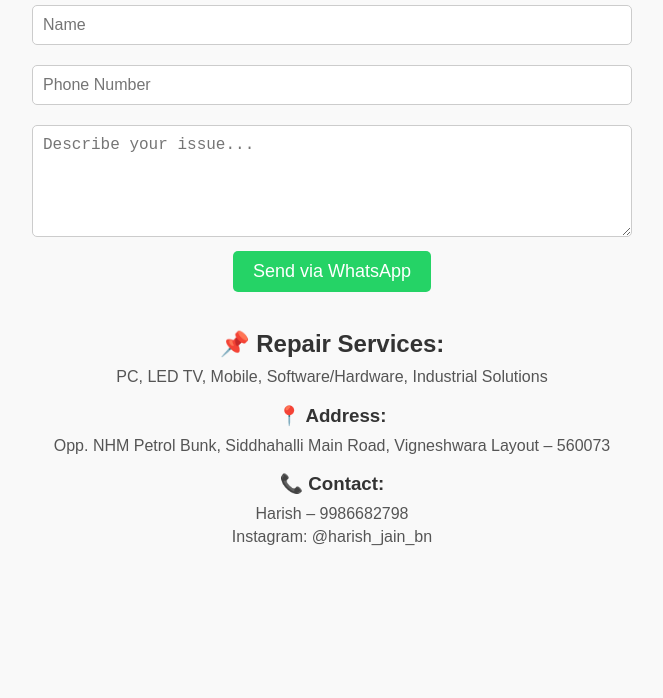
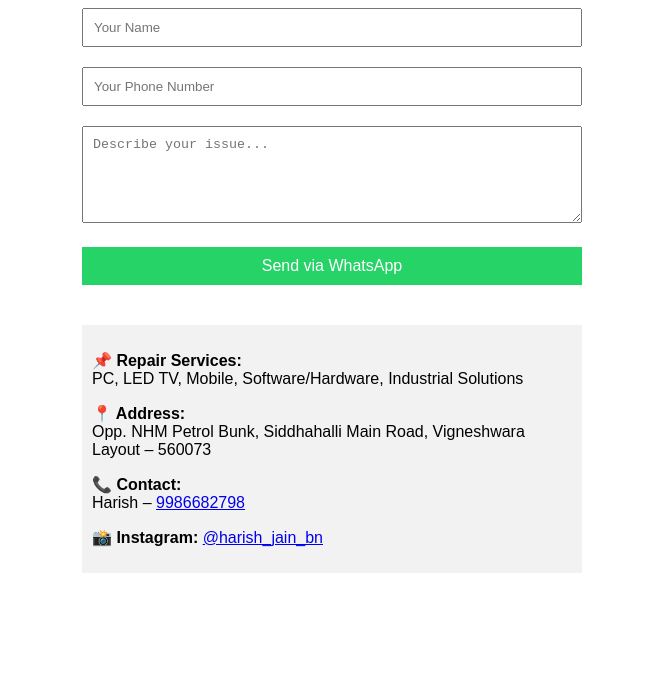
Before and after one commit to FIRSTFIX-bit/fristfrix-site-single-web-page, a plain HTML site: page index.html in a window 1280 px wide. Shown: the part 102-800 px from the top of the page, without its empty margins (308-971 px from the left). Drawn offline with Linux system fonts and the light colour scheme.

Commit message:
Update index.html

```diff
--- a/index.html
+++ b/index.html
@@ -1,90 +1,77 @@
 <!DOCTYPE html>
 <html lang="en">
 <head>
-    <meta charset="UTF-8" />
-    <title>FristFrix - Contact Us</title>
+  <meta charset="UTF-8">
+  <title>FristFrix – Contact Us</title>
   <style>
     body {
       font-family: Arial, sans-serif;
-            background: #f9f9f9;
-            text-align: center;
-            margin: 0;
-            padding: 0;
+      max-width: 500px;
+      margin: auto;
+      padding: 20px;
     }
-        .container {
-            margin-top: 50px;
-            max-width: 600px;
-            margin-left: auto;
-            margin-right: auto;
-            padding: 0 20px;
-        }
-        input, textarea {
+    input, textarea, button {
+      width: 100%;
       padding: 10px;
       margin: 10px 0;
-            width: 100%;
-            border-radius: 5px;
-            border: 1px solid #ccc;
-            font-size: 16px;
       box-sizing: border-box;
     }
     button {
       background-color: #25D366;
       color: white;
-            padding: 10px 20px;
       border: none;
-            border-radius: 5px;
-            font-size: 18px;
       cursor: pointer;
-            transition: background-color 0.3s ease;
+      font-size: 16px;
     }
-        button:hover {
-            background-color: #128C7E;
+    h1 {
+      color: #333;
     }
-        h1, h2, h3 {
-            color: #333;
-            margin-bottom: 10px;
-        }
-        p, a {
-            color: #555;
-            font-size: 16px;
-            margin: 5px 0;
-            text-decoration: none;
-        }
-        a:hover {
-            text-decoration: underline;
+    .info {
+      margin-top: 30px;
+      background-color: #f2f2f2;
+      padding: 10px;
     }
   </style>
 </head>
 <body>
-    <div class="container">
+
   <h1>FristFrix – Contact Us</h1>
-        <form id="contactForm">
-            <input type="text" id="name" placeholder="Name" required /><br />
-            <input type="text" id="phone" placeholder="Phone Number" required /><br />
-            <textarea id="message" placeholder="Describe your issue..." rows="5" required></textarea><br />
-            <button type="submit">Send via WhatsApp</button>
-        </form>
-        <br />
-        <h2>📌 Repair Services:</h2>
-        <p>PC, LED TV, Mobile, Software/Hardware, Industrial Solutions</p>
-        <h3>📍 Address:</h3>
-        <p>Opp. NHM Petrol Bunk, Siddhahalli Main Road, Vigneshwara Layout – 560073</p>
-        <h3>📞 Contact:</h3>
-        <p>Harish – 9986682798</p>
-        <p>Instagram: <a href="https://instagram.com/harish_jain_bn" target="_blank" rel="noopener noreferrer">@harish_jain_bn</a></p>
+
+  <input type="text" id="name" placeholder="Your Name" required>
+  <input type="tel" id="phone" placeholder="Your Phone Number" required>
+  <textarea id="issue" rows="5" placeholder="Describe your issue..." required></textarea>
+
+  <button onclick="sendWhatsApp()">Send via WhatsApp</button>
+
+  <div class="info">
+    <p><strong>📌 Repair Services:</strong><br>
+    PC, LED TV, Mobile, Software/Hardware, Industrial Solutions</p>
+
+    <p><strong>📍 Address:</strong><br>
+    Opp. NHM Petrol Bunk, Siddhahalli Main Road, Vigneshwara Layout – 560073</p>
+
+    <p><strong>📞 Contact:</strong><br>
+    Harish – <a href="tel:+919986682798">9986682798</a></p>
+
+    <p><strong>📸 Instagram:</strong> <a href="https://instagram.com/harish_jain_bn" target="_blank">@harish_jain_bn</a></p>
   </div>
 
   <script>
-        document.getElementById('contactForm').addEventListener('submit', function(e) {
-            e.preventDefault();
-            var name = document.getElementById('name').value;
-            var phone = document.getElementById('phone').value;
-            var message = document.getElementById('message').value;
-            var fullMessage = `Name: ${name}%0APhone: ${phone}%0AMessage: ${message}`;
-            var apiKey = 'PUT-YOUR-API-KEY-HERE'; // Get your API key from CallMeBot
-            var whatsappURL = `https://api.callmebot.com/whatsapp.php?phone=+919986682798&text=${fullMessage}&apikey=${apiKey}`;
-            window.open(whatsappURL);
-        });
+    function sendWhatsApp() {
+      const name = document.getElementById("name").value;
+      const phone = document.getElementById("phone").value;
+      const issue = document.getElementById("issue").value;
+
+      const message = `FristFrix Enquiry:\nName: ${name}\nPhone: ${phone}\nIssue: ${issue}`;
+      const encodedMessage = encodeURIComponent(message);
+
+      // Replace with your WhatsApp number
+      const whatsappNumber = "919986682798";
+
+      const url = `https://wa.me/${whatsappNumber}?text=${encodedMessage}`;
+      window.open(url, "_blank");
+    }
   </script>
+
 </body>
 </html>
```
Lines whose indentation alone changed are shown as unchanged.
